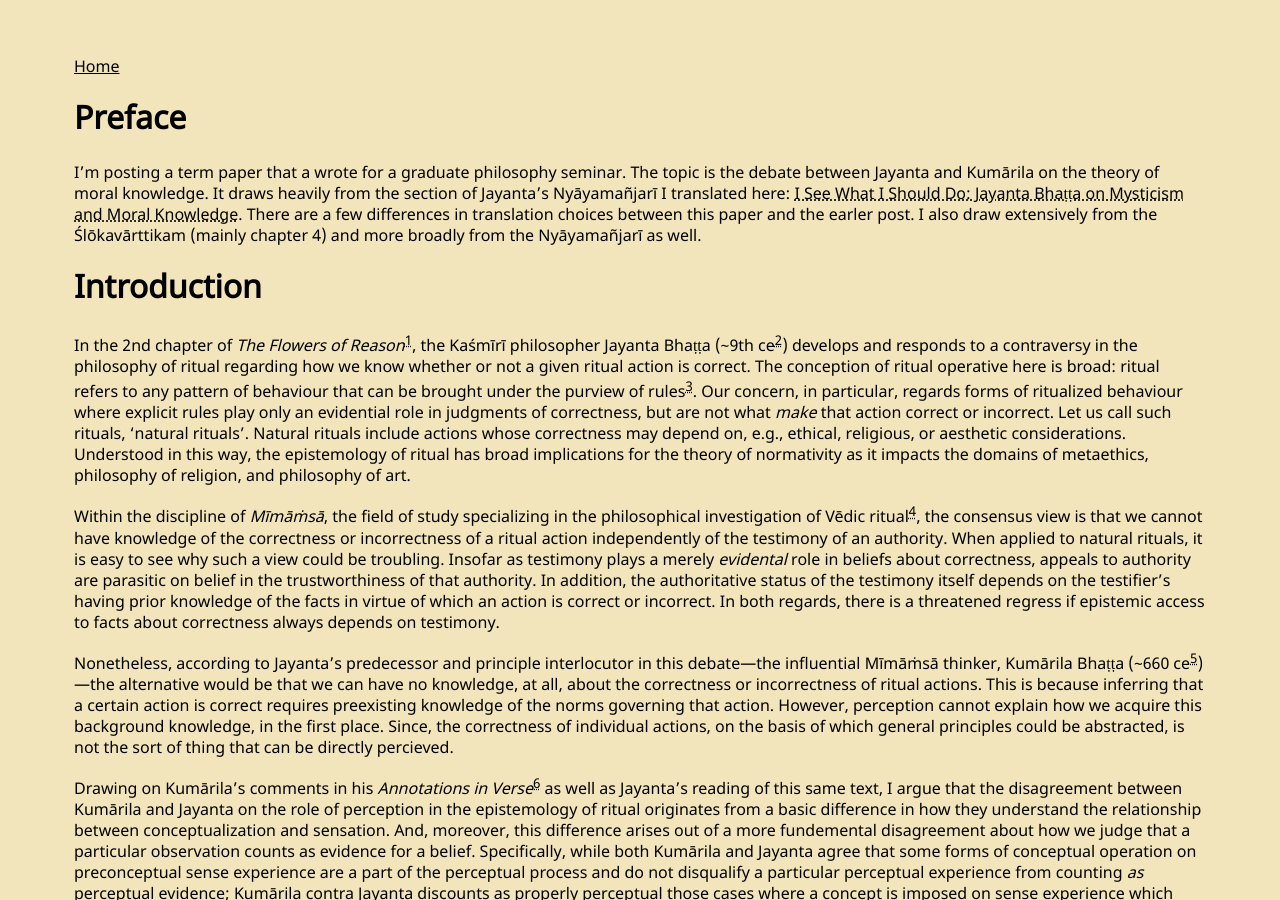
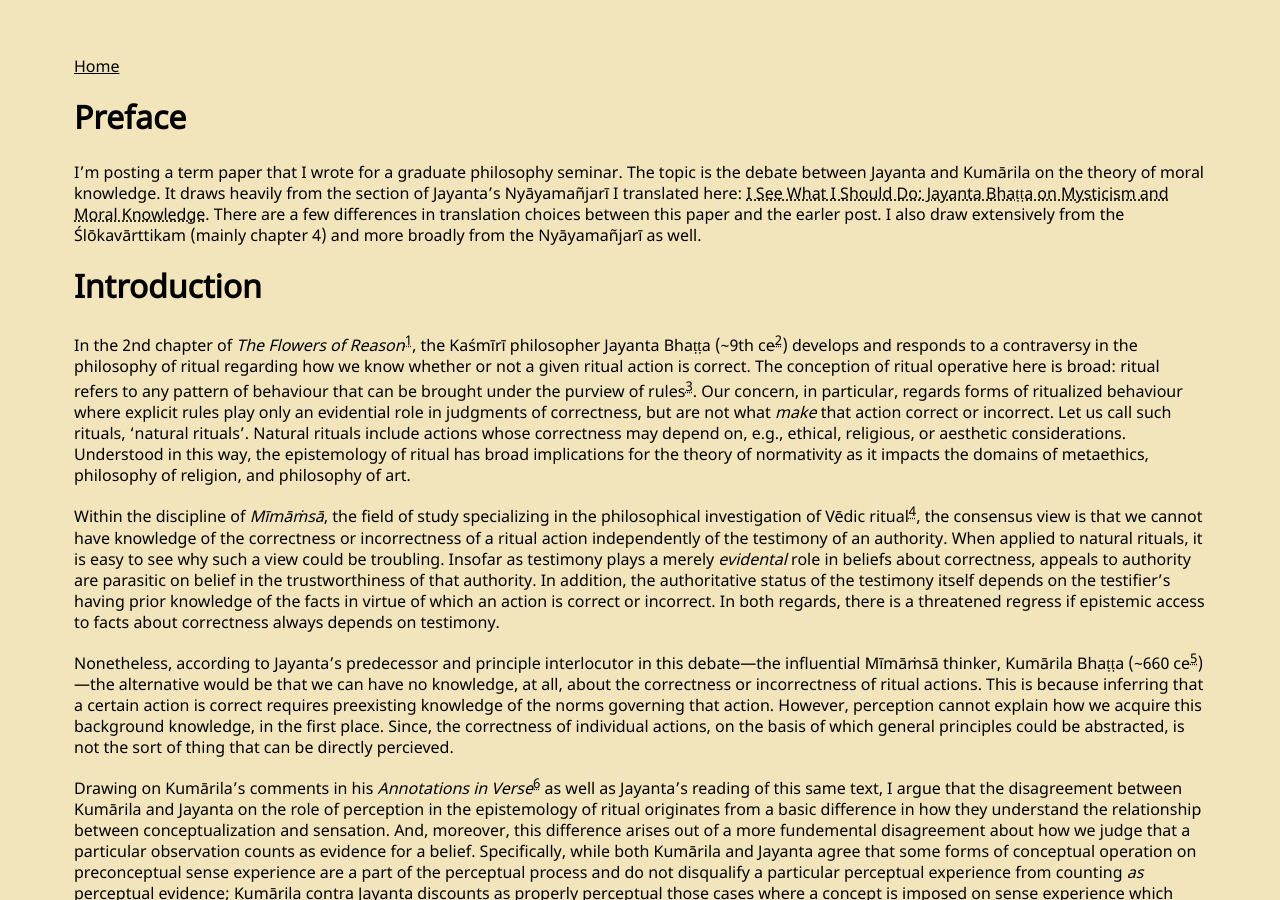
Before and after one commit to vchavali/svadhyayam.github.io, a Jekyll site: the page built from jayanta-against-kumarila-term-paper.md, in a window 1280 px wide and 900 px high. Built offline with Jekyll 4.4.1, drawn with Linux system fonts in a browser that asks for light colours; some web fonts are replaced.

```diff
--- a/jayanta-against-kumarila-term-paper.md
+++ b/jayanta-against-kumarila-term-paper.md
@@ -6,7 +6,7 @@ layout: default
 
 # Preface
 
-I’m posting a term paper that a wrote for a graduate philosophy seminar. The topic is the debate between Jayanta and Kumārila on the theory of moral knowledge. It draws heavily from the section of Jayanta’s Nyāyamañjarī I translated here: <a href="jayanta_dharma_jnyaanam.html">I See What I Should Do: Jayanta Bhaṭṭa on Mysticism and Moral Knowledge</a>. There are a few differences in translation choices between this paper and the earler post. I also draw extensively from the Ślōkavārttikam (mainly chapter 4) and more broadly from the Nyāyamañjarī as well.
+I’m posting a term paper that I wrote for a graduate philosophy seminar. The topic is the debate between Jayanta and Kumārila on the theory of moral knowledge. It draws heavily from the section of Jayanta’s Nyāyamañjarī I translated here: <a href="jayanta_dharma_jnyaanam.html">I See What I Should Do: Jayanta Bhaṭṭa on Mysticism and Moral Knowledge</a>. There are a few differences in translation choices between this paper and the earler post. I also draw extensively from the Ślōkavārttikam (mainly chapter 4) and more broadly from the Nyāyamañjarī as well.
 
 # Introduction
 
```
